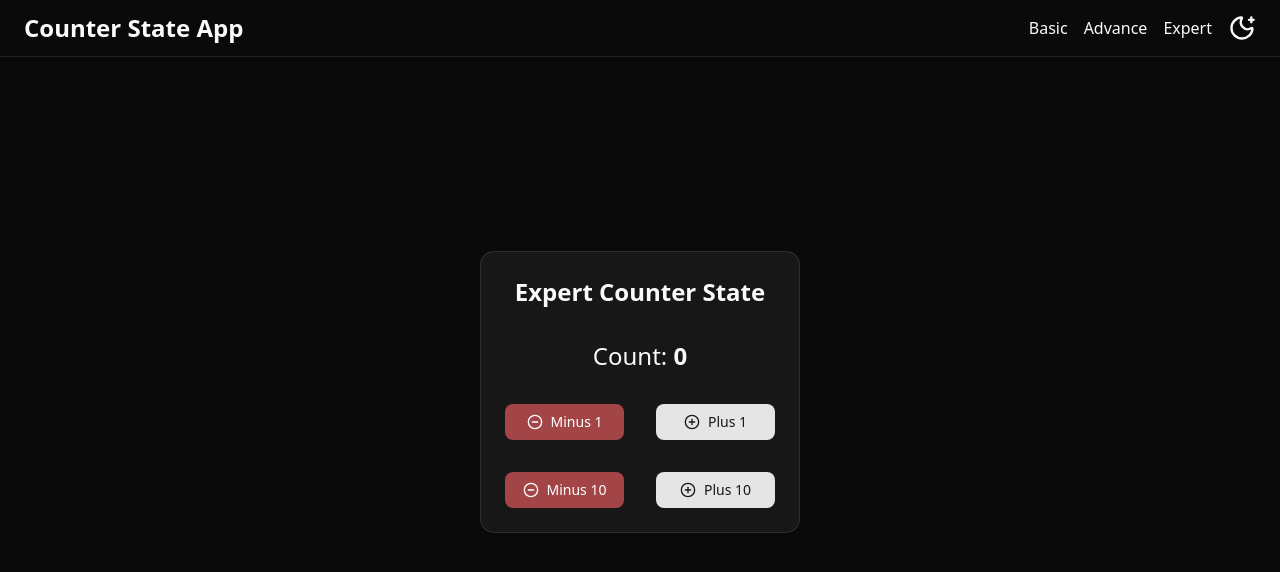
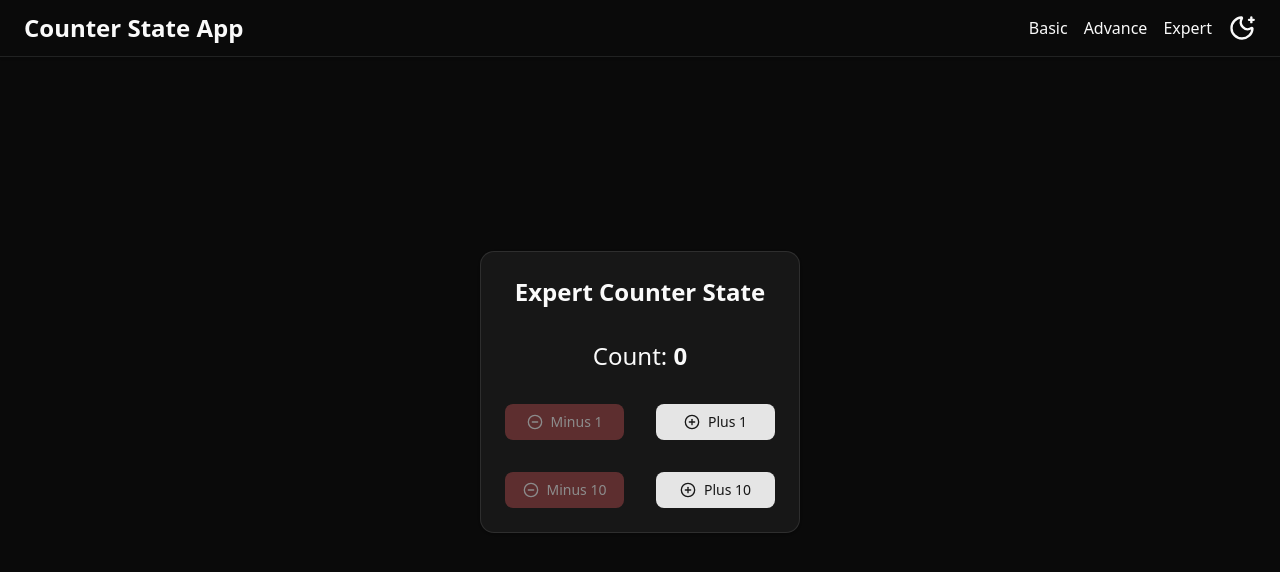
Before and after one commit to annweshamondal/counter-state, a Next.js app: page /expert in a window 1280 px wide. Shown: the top 572 px of the page. Built offline with nearby package versions, Linux system fonts and the light colour scheme.

Commit message:
expert counter full done and basic , advanced counter classname fixed

```diff
--- a/src/components/AdvanceCounter.tsx
+++ b/src/components/AdvanceCounter.tsx
@@ -32,7 +32,7 @@
 			<div className="grid grid-cols-2 gap-8">
 				<Button
 					onClick={minus}
-					className="cursor-pointe"
+					className="cursor-pointer"
 					variant={"destructive"}>
 					<MinusCircleIcon /> Minus 1
 				</Button>
@@ -45,7 +45,7 @@
 
 				<Button
 					onClick={minusTen}
-					className="cursor-pointe"
+					className="cursor-pointer"
 					variant={"destructive"}>
 					<MinusCircleIcon /> Minus 10
 				</Button>
--- a/src/components/BasicCounter.tsx
+++ b/src/components/BasicCounter.tsx
@@ -24,7 +24,7 @@
 			<div className="grid grid-cols-2 gap-8">
 				<Button
 					onClick={minus}
-					className="cursor-pointe"
+					className="cursor-pointer"
 					variant={"destructive"}>
 					<MinusCircleIcon /> Minus 1
 				</Button>
--- a/src/components/ExpertCounter.tsx
+++ b/src/components/ExpertCounter.tsx
@@ -40,27 +40,31 @@
 			<div className="grid grid-cols-2 gap-8">
 				<Button
 					onClick={minus}
-					className="cursor-pointe"
-					variant={"destructive"}>
+					className="cursor-pointer"
+					variant={"destructive"}
+					disabled={count < 1}>
 					<MinusCircleIcon /> Minus 1
 				</Button>
 
 				<Button
 					onClick={plus}
-					className="cursor-pointer">
+					className="cursor-pointer"
+					disabled={count > 99}>
 					<PlusCircleIcon /> Plus 1
 				</Button>
 
 				<Button
 					onClick={minusTen}
-					className="cursor-pointe"
-					variant={"destructive"}>
+					className="cursor-pointer"
+					variant={"destructive"}
+					disabled={count < 10}>
 					<MinusCircleIcon /> Minus 10
 				</Button>
 
 				<Button
 					onClick={plusTen}
-					className="cursor-pointer">
+					className="cursor-pointer"
+					disabled={count > 90}>
 					<PlusCircleIcon /> Plus 10
 				</Button>
 			</div>
```
